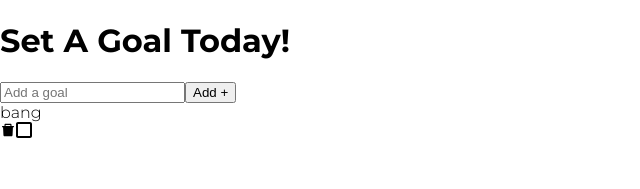
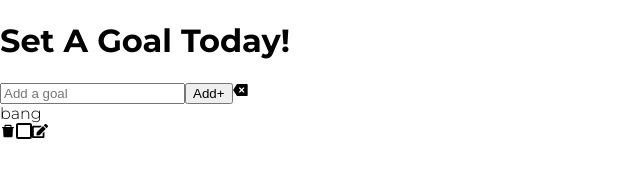
Before and after one commit to sseans/React-Goals, a React (Create React App) app: page / in a window 1280 px wide. Shown: the top 189 px of the page, without its empty margins (0-640 px from the left). Built offline with nearby package versions, Linux system fonts and the light colour scheme.

Commit message:
added ability to edit goals and delete all goals with one click

```diff
--- a/src/components/Goal.js
+++ b/src/components/Goal.js
@@ -2,8 +2,9 @@ import React, { useState } from "react";
 import { AiFillDelete } from "react-icons/ai";
 import { ImCheckboxUnchecked } from "react-icons/im";
 import { ImCheckboxChecked } from "react-icons/im";
+import { FaEdit } from "react-icons/fa";
 
-export default function Goal({ goal, removeGoal }) {
+export default function Goal({ goal, removeGoal, editGoal }) {
   const [check, setCheck] = useState(false);
 
   function findID() {
@@ -12,6 +13,10 @@ export default function Goal({ goal, removeGoal }) {
 
   function toggleCheck() {
     setCheck(!check);
+  }
+
+  function edit() {
+    editGoal(goal.id);
   }
 
   return (
@@ -23,6 +28,7 @@ export default function Goal({ goal, removeGoal }) {
       ) : (
         <ImCheckboxChecked onClick={toggleCheck} />
       )}
+      <FaEdit onClick={edit} />
     </div>
   );
 }
--- a/src/components/PlannerForm.js
+++ b/src/components/PlannerForm.js
@@ -1,4 +1,5 @@
 import React, { useState } from "react";
+import { RiDeleteBack2Fill } from "react-icons/ri";
 
 export default function PlannerForm(props) {
   const [input, setInput] = useState("");
@@ -9,13 +10,15 @@ export default function PlannerForm(props) {
 
   function handleSubmit(e) {
     e.preventDefault();
-
     props.onSubmit({
       id: Math.floor(Math.random() * 10000),
       name: input,
     });
+    setInput("");
+  }
 
-    setInput("");
+  function removeButton() {
+    props.removeAllGoals();
   }
 
   return (
@@ -27,7 +30,8 @@ export default function PlannerForm(props) {
         className="planner-input"
         onChange={handleChange}
       />
-      <button className="planner-button">Add +</button>
+      <button className="planner-button">Add+</button>
+      <RiDeleteBack2Fill onClick={removeButton} />
     </form>
   );
 }
--- a/src/components/PlannerList.js
+++ b/src/components/PlannerList.js
@@ -4,6 +4,12 @@ import PlannerForm from "./PlannerForm";
 
 export default function PlannerList() {
   const [goals, setGoals] = useState([{ id: 1, name: "bang" }]);
+  const [editState, setEditState] = useState(false);
+  const [input, setInput] = useState("");
+
+  function handleChange(e) {
+    setInput(e.target.value);
+  }
 
   useEffect(() => {
     if (localStorage.getItem("goalsArray") === null) {
@@ -30,13 +36,60 @@ export default function PlannerList() {
     setGoals(newArr);
   }
 
+  function removeAllGoals() {
+    setGoals([]);
+    localStorage.setItem("goalsArray", JSON.stringify([]));
+  }
+
+  function editGoal(id) {
+    setEditState(!editState);
+    let newArr = goals.map((x) => {
+      if (x.id === id) {
+        setGoals([x]);
+      }
+    });
+  }
+
+  function turnOffEditMode(e) {
+    e.preventDefault();
+    let editedGoalID = goals[0].id;
+    let loadGoals = [...JSON.parse(localStorage.getItem("goalsArray"))];
+    let mappedGoals = loadGoals.map((x) => {
+      if (x.id === editedGoalID) {
+        x.name = input;
+      }
+      return x;
+    });
+    setGoals(mappedGoals);
+    localStorage.setItem("goalsArray", JSON.stringify(mappedGoals));
+    setEditState(!editState);
+  }
+
   return (
     <div className="planner-list">
       <h1>Set A Goal Today!</h1>
-      <PlannerForm onSubmit={addGoal} />
+      <PlannerForm onSubmit={addGoal} removeAllGoals={removeAllGoals} />
       {goals.map((goal) => {
-        return <Goal goal={goal} removeGoal={removeGoal} key={goal.id} />;
+        return (
+          <Goal
+            goal={goal}
+            removeGoal={removeGoal}
+            editGoal={editGoal}
+            key={goal.id}
+          />
+        );
       })}
+      {editState === true ? (
+        <form onSubmit={turnOffEditMode}>
+          <input
+            type="text"
+            placeholder="Add a goal"
+            value={input}
+            className="edit-input"
+            onChange={handleChange}
+          />
+        </form>
+      ) : null}
     </div>
   );
 }
```
